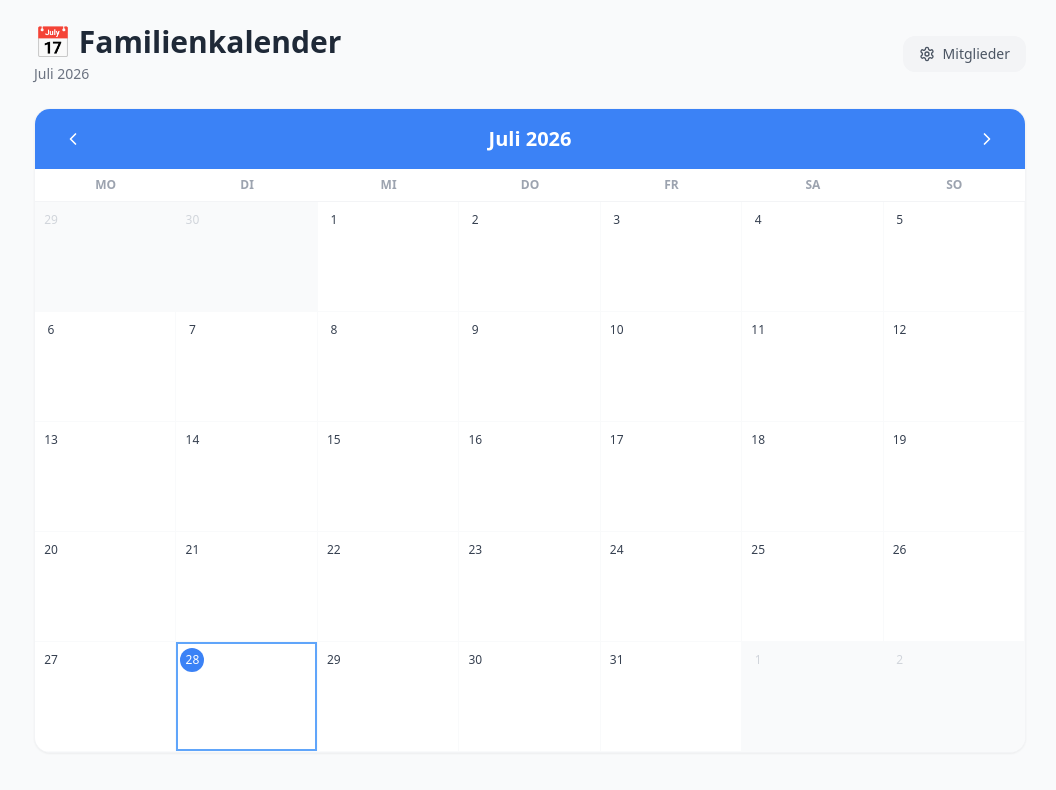
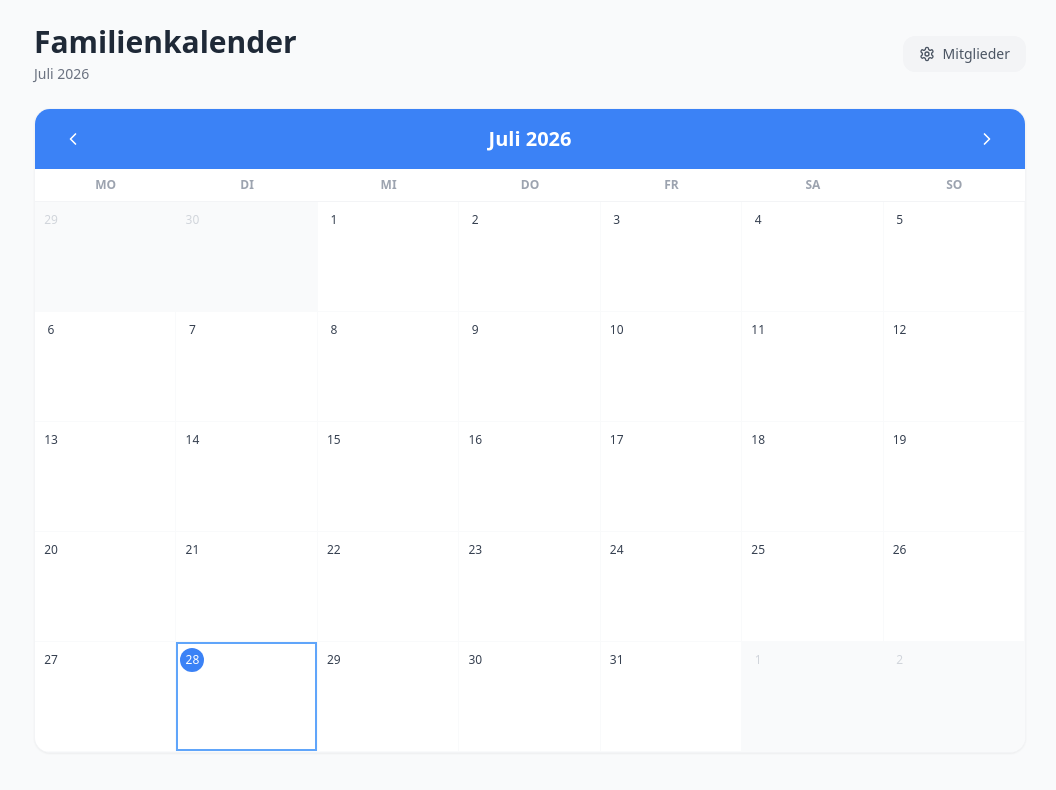
Before and after one commit to Buecherwurm2000/familienkalender, a Next.js app: page / in a window 1280 px wide. Shown: the top 790 px of the page, without its empty margins (110-1166 px from the left). Built offline with nearby package versions, Linux system fonts and the light colour scheme; no server answers; the database is empty.

Commit message:
Kalender-Emoji aus Titel entfernt

```diff
--- a/src/app/page.tsx
+++ b/src/app/page.tsx
@@ -120,7 +120,7 @@ export default function Home() {
     <main className="max-w-5xl mx-auto px-4 py-6">
       <header className="mb-6 flex items-center justify-between">
         <div>
-          <h1 className="text-3xl font-bold text-gray-800">📅 Familienkalender</h1>
+          <h1 className="text-3xl font-bold text-gray-800">Familienkalender</h1>
           <p className="text-gray-500 text-sm mt-1">
             {format(new Date(), 'MMMM yyyy', { locale: de })}
           </p>
```
